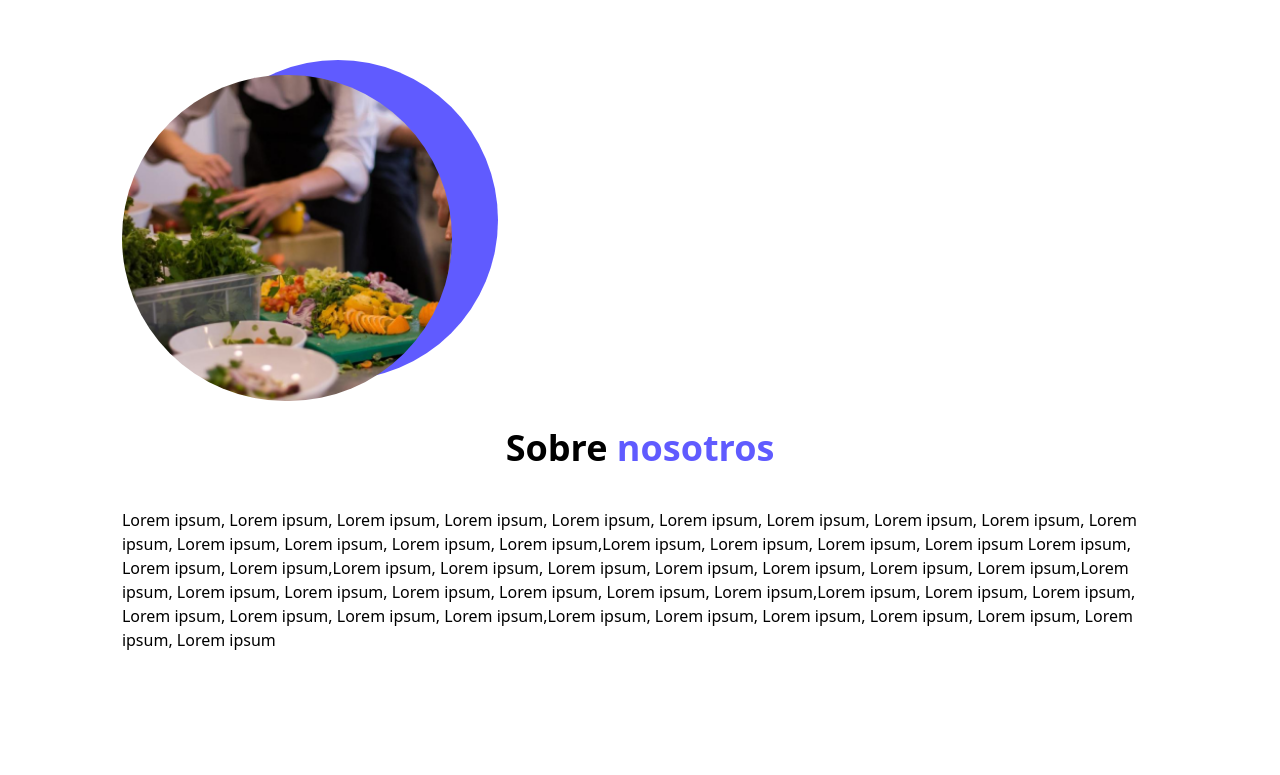
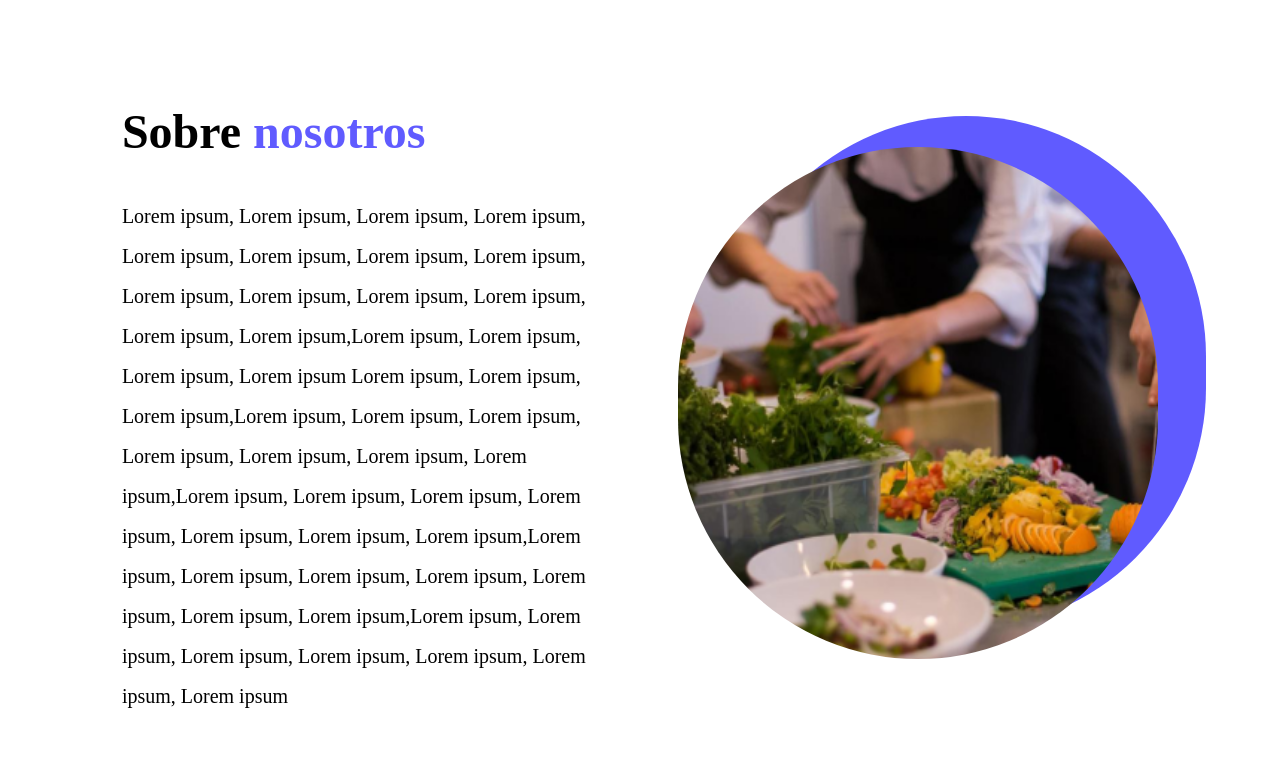
Before and after one commit to LuisArmandoVC/11-web_development-restaurant_app, a Django app: page /about/ in a window 1280 px wide. Shown: the top 775 px of the page. Run offline with Django 4.2, Linux system fonts and the light colour scheme; some web fonts are replaced.

Commit message:
[about us] static desktop development

```diff
--- a/web_dev_restaurant_app/core/static/core/css/global.css
+++ b/web_dev_restaurant_app/core/static/core/css/global.css
@@ -616,14 +616,6 @@ video {
   top: -100px;
 }
 
-.top-0{
-  top: 0px;
-}
-
-.top-\[25px\]{
-  top: 25px;
-}
-
 .top-\[15px\]{
   top: 15px;
 }
@@ -672,6 +664,14 @@ video {
   height: 20rem;
 }
 
+.h-\[440px\]{
+  height: 440px;
+}
+
+.h-\[320px\]{
+  height: 320px;
+}
+
 .min-h-\[200px\]{
   min-height: 200px;
 }
@@ -680,31 +680,20 @@ video {
   width: 14.6876rem;
 }
 
+.w-\[20rem\]{
+  width: 20rem;
+}
+
+.w-\[330px\]{
+  width: 330px;
+}
+
 .w-full{
   width: 100%;
 }
 
-.w-\[20rem\]{
-  width: 20rem;
-}
-
 .max-w-\[31\.46rem\]{
   max-width: 31.46rem;
-}
-
-.translate-x-1{
-  --tw-translate-x: 0.25rem;
-  transform: translate(var(--tw-translate-x), var(--tw-translate-y)) rotate(var(--tw-rotate)) skewX(var(--tw-skew-x)) skewY(var(--tw-skew-y)) scaleX(var(--tw-scale-x)) scaleY(var(--tw-scale-y));
-}
-
-.translate-x-20{
-  --tw-translate-x: 5rem;
-  transform: translate(var(--tw-translate-x), var(--tw-translate-y)) rotate(var(--tw-rotate)) skewX(var(--tw-skew-x)) skewY(var(--tw-skew-y)) scaleX(var(--tw-scale-x)) scaleY(var(--tw-scale-y));
-}
-
-.translate-x-16{
-  --tw-translate-x: 4rem;
-  transform: translate(var(--tw-translate-x), var(--tw-translate-y)) rotate(var(--tw-rotate)) skewX(var(--tw-skew-x)) skewY(var(--tw-skew-y)) scaleX(var(--tw-scale-x)) scaleY(var(--tw-scale-y));
 }
 
 .translate-x-14{
@@ -744,6 +733,10 @@ video {
   gap: 0.5rem;
 }
 
+.overflow-hidden{
+  overflow: hidden;
+}
+
 .rounded-3xl{
   border-radius: 1.5rem;
 }
@@ -752,12 +745,12 @@ video {
   border-radius: 1.25rem;
 }
 
+.rounded-\[31\.25rem\]{
+  border-radius: 31.25rem;
+}
+
 .rounded-full{
   border-radius: 9999px;
-}
-
-.rounded-\[31\.25rem\]{
-  border-radius: 31.25rem;
 }
 
 .bg-gray-figma-100{
@@ -770,14 +763,14 @@ video {
   background-color: rgb(254 215 170 / var(--tw-bg-opacity));
 }
 
+.bg-secondary{
+  --tw-bg-opacity: 1;
+  background-color: rgb(96 91 255 / var(--tw-bg-opacity));
+}
+
 .bg-white{
   --tw-bg-opacity: 1;
   background-color: rgb(255 255 255 / var(--tw-bg-opacity));
-}
-
-.bg-secondary{
-  --tw-bg-opacity: 1;
-  background-color: rgb(96 91 255 / var(--tw-bg-opacity));
 }
 
 .p-\[3\.12rem\]{
@@ -831,6 +824,11 @@ video {
   line-height: 2.25rem;
 }
 
+.text-4xl{
+  font-size: 2.25rem;
+  line-height: 2.5rem;
+}
+
 .text-6xl{
   font-size: 3.75rem;
   line-height: 1;
@@ -846,11 +844,6 @@ video {
   line-height: 1.75rem;
 }
 
-.text-4xl{
-  font-size: 2.25rem;
-  line-height: 2.5rem;
-}
-
 .font-bold{
   font-weight: 700;
 }
@@ -861,6 +854,10 @@ video {
 
 .not-italic{
   font-style: normal;
+}
+
+.leading-9{
+  line-height: 2.25rem;
 }
 
 .tracking-\[0\.175rem\]{
@@ -922,9 +919,22 @@ video {
 }
 
 @media (min-width: 1024px){
+  .lg\:top-1\/2{
+    top: 50%;
+  }
+
   .lg\:py-\[3\.75rem\]{
     padding-top: 3.75rem;
     padding-bottom: 3.75rem;
+  }
+
+  .lg\:text-xl{
+    font-size: 1.25rem;
+    line-height: 1.75rem;
+  }
+
+  .lg\:leading-10{
+    line-height: 2.5rem;
   }
 
   .lg\:tracking-normal{
@@ -933,6 +943,10 @@ video {
 }
 
 @media (min-width: 1280px){
+  .xl\:order-1{
+    order: 1;
+  }
+
   .xl\:mx-0{
     margin-left: 0px;
     margin-right: 0px;
@@ -942,16 +956,114 @@ video {
     display: flex;
   }
 
+  .xl\:h-\[35\.687rem\]{
+    height: 35.687rem;
+  }
+
+  .xl\:h-\[49\.45rem\]{
+    height: 49.45rem;
+  }
+
+  .xl\:h-\[45rem\]{
+    height: 45rem;
+  }
+
+  .xl\:h-\[40rem\]{
+    height: 40rem;
+  }
+
+  .xl\:h-\[37rem\]{
+    height: 37rem;
+  }
+
+  .xl\:h-\[32rem\]{
+    height: 32rem;
+  }
+
+  .xl\:h-\[30rem\]{
+    height: 30rem;
+  }
+
+  .xl\:h-\[35rem\]{
+    height: 35rem;
+  }
+
+  .xl\:h-full{
+    height: 100%;
+  }
+
   .xl\:w-1\/5{
     width: 20%;
+  }
+
+  .xl\:w-\[36\.125rem\]{
+    width: 36.125rem;
+  }
+
+  .xl\:w-\[37\.05rem\]{
+    width: 37.05rem;
+  }
+
+  .xl\:w-\[30rem\]{
+    width: 30rem;
+  }
+
+  .xl\:basis-2\/4{
+    flex-basis: 50%;
+  }
+
+  .xl\:translate-x-12{
+    --tw-translate-x: 3rem;
+    transform: translate(var(--tw-translate-x), var(--tw-translate-y)) rotate(var(--tw-rotate)) skewX(var(--tw-skew-x)) skewY(var(--tw-skew-y)) scaleX(var(--tw-scale-x)) scaleY(var(--tw-scale-y));
+  }
+
+  .xl\:translate-x-10{
+    --tw-translate-x: 2.5rem;
+    transform: translate(var(--tw-translate-x), var(--tw-translate-y)) rotate(var(--tw-rotate)) skewX(var(--tw-skew-x)) skewY(var(--tw-skew-y)) scaleX(var(--tw-scale-x)) scaleY(var(--tw-scale-y));
+  }
+
+  .xl\:translate-y-9{
+    --tw-translate-y: 2.25rem;
+    transform: translate(var(--tw-translate-x), var(--tw-translate-y)) rotate(var(--tw-rotate)) skewX(var(--tw-skew-x)) skewY(var(--tw-skew-y)) scaleX(var(--tw-scale-x)) scaleY(var(--tw-scale-y));
+  }
+
+  .xl\:-translate-y-10{
+    --tw-translate-y: -2.5rem;
+    transform: translate(var(--tw-translate-x), var(--tw-translate-y)) rotate(var(--tw-rotate)) skewX(var(--tw-skew-x)) skewY(var(--tw-skew-y)) scaleX(var(--tw-scale-x)) scaleY(var(--tw-scale-y));
+  }
+
+  .xl\:-translate-y-5{
+    --tw-translate-y: -1.25rem;
+    transform: translate(var(--tw-translate-x), var(--tw-translate-y)) rotate(var(--tw-rotate)) skewX(var(--tw-skew-x)) skewY(var(--tw-skew-y)) scaleX(var(--tw-scale-x)) scaleY(var(--tw-scale-y));
+  }
+
+  .xl\:-translate-y-4{
+    --tw-translate-y: -1rem;
+    transform: translate(var(--tw-translate-x), var(--tw-translate-y)) rotate(var(--tw-rotate)) skewX(var(--tw-skew-x)) skewY(var(--tw-skew-y)) scaleX(var(--tw-scale-x)) scaleY(var(--tw-scale-y));
   }
 
   .xl\:items-center{
     align-items: center;
   }
 
+  .xl\:justify-center{
+    justify-content: center;
+  }
+
   .xl\:gap-7{
     gap: 1.75rem;
+  }
+
+  .xl\:gap-20{
+    gap: 5rem;
+  }
+
+  .xl\:overflow-visible{
+    overflow: visible;
+  }
+
+  .xl\:rounded-full{
+    border-radius: 9999px;
   }
 
   .xl\:px-10{
@@ -973,6 +1085,11 @@ video {
     line-height: 2rem;
   }
 
+  .xl\:text-5xl{
+    font-size: 3rem;
+    line-height: 1;
+  }
+
   .xl\:text-6xl{
     font-size: 3.75rem;
     line-height: 1;
@@ -983,3 +1100,22 @@ video {
     line-height: 1.75rem;
   }
 }
+
+@media (min-width: 1920px){
+  .\33xl\:h-\[35\.687rem\]{
+    height: 35.687rem;
+  }
+
+  .\33xl\:w-\[36\.125rem\]{
+    width: 36.125rem;
+  }
+
+  .\33xl\:translate-y-4{
+    --tw-translate-y: 1rem;
+    transform: translate(var(--tw-translate-x), var(--tw-translate-y)) rotate(var(--tw-rotate)) skewX(var(--tw-skew-x)) skewY(var(--tw-skew-y)) scaleX(var(--tw-scale-x)) scaleY(var(--tw-scale-y));
+  }
+
+  .\33xl\:gap-48{
+    gap: 12rem;
+  }
+}
--- a/web_dev_restaurant_app/core/templates/core/about.html
+++ b/web_dev_restaurant_app/core/templates/core/about.html
@@ -2,17 +2,18 @@
 
 
 {% block content %}
-    <section class="container py-10 lg:py-[3.75rem]">
-        <article>
-            <div class="relative">
-                <div class="bg-secondary w-[20rem] h-[20rem] rounded-[31.25rem] translate-x-14"></div>
-                <img class="rounded-[31.25rem] absolute top-[15px]" src="/media/about_us/aboutUs_img.png" alt="Imagen del banner de la seccion about us" width="330px" height="440px">
+    <section class="container py-10 lg:py-[3.75rem] overflow-hidden font-avantGarde">
+        <article class="xl:flex xl:gap-20 3xl:gap-48">
+            <div class="relative flex justify-center items-center flex-col xl:order-1 xl:basis-2/4">
+                <div class="bg-secondary w-[20rem] xl:w-[30rem] 3xl:w-[36.125rem] h-[20rem] xl:h-[32rem] 3xl:h-[35.687rem] rounded-[31.25rem] xl:rounded-full translate-x-14 xl:translate-x-12 xl:-translate-y-4 3xl:translate-y-4"></div>
+                <div class="absolute top-[15px] xl:h-full xl:flex xl:justify-center xl:items-center">
+                    <img class="rounded-[31.25rem] xl:rounded-full w-[330px] xl:w-[30rem] 3xl:w-[36.125rem] h-[320px] xl:h-[32rem] 3xl:h-[35.687rem]" src="/media/about_us/aboutUs_img.png" alt="Imagen del banner de la seccion about us">
+                </div>
             </div>
-            <div class="mt-12">
-                <h3 class="text-center text-4xl font-bold">Sobre <span class="text-secondary">nosotros</span></h3>
-                <p class="mt-10">
+            <div class="text-center xl:text-left mt-12  xl:order-0 xl:basis-2/4">
+                <h3 class="text-4xl xl:text-5xl font-bold">Sobre <span class="text-secondary">nosotros</span></h3>
+                <p class="mt-10 lg:text-xl leading-9 lg:leading-10">
                     Lorem ipsum, Lorem ipsum, Lorem ipsum, Lorem ipsum, Lorem ipsum, Lorem ipsum, Lorem ipsum, Lorem ipsum, Lorem ipsum, Lorem ipsum, Lorem ipsum, Lorem ipsum, Lorem ipsum, Lorem ipsum,Lorem ipsum, Lorem ipsum, Lorem ipsum, Lorem ipsum
-
                     Lorem ipsum, Lorem ipsum, Lorem ipsum,Lorem ipsum, Lorem ipsum, Lorem ipsum, Lorem ipsum, Lorem ipsum, Lorem ipsum, Lorem ipsum,Lorem ipsum, Lorem ipsum, Lorem ipsum, Lorem ipsum, Lorem ipsum, Lorem ipsum, Lorem ipsum,Lorem ipsum, Lorem ipsum, Lorem ipsum, Lorem ipsum, Lorem ipsum, Lorem ipsum, Lorem ipsum,Lorem ipsum, Lorem ipsum, Lorem ipsum, Lorem ipsum, Lorem ipsum, Lorem ipsum, Lorem ipsum
                 </p>
             </div>
```
